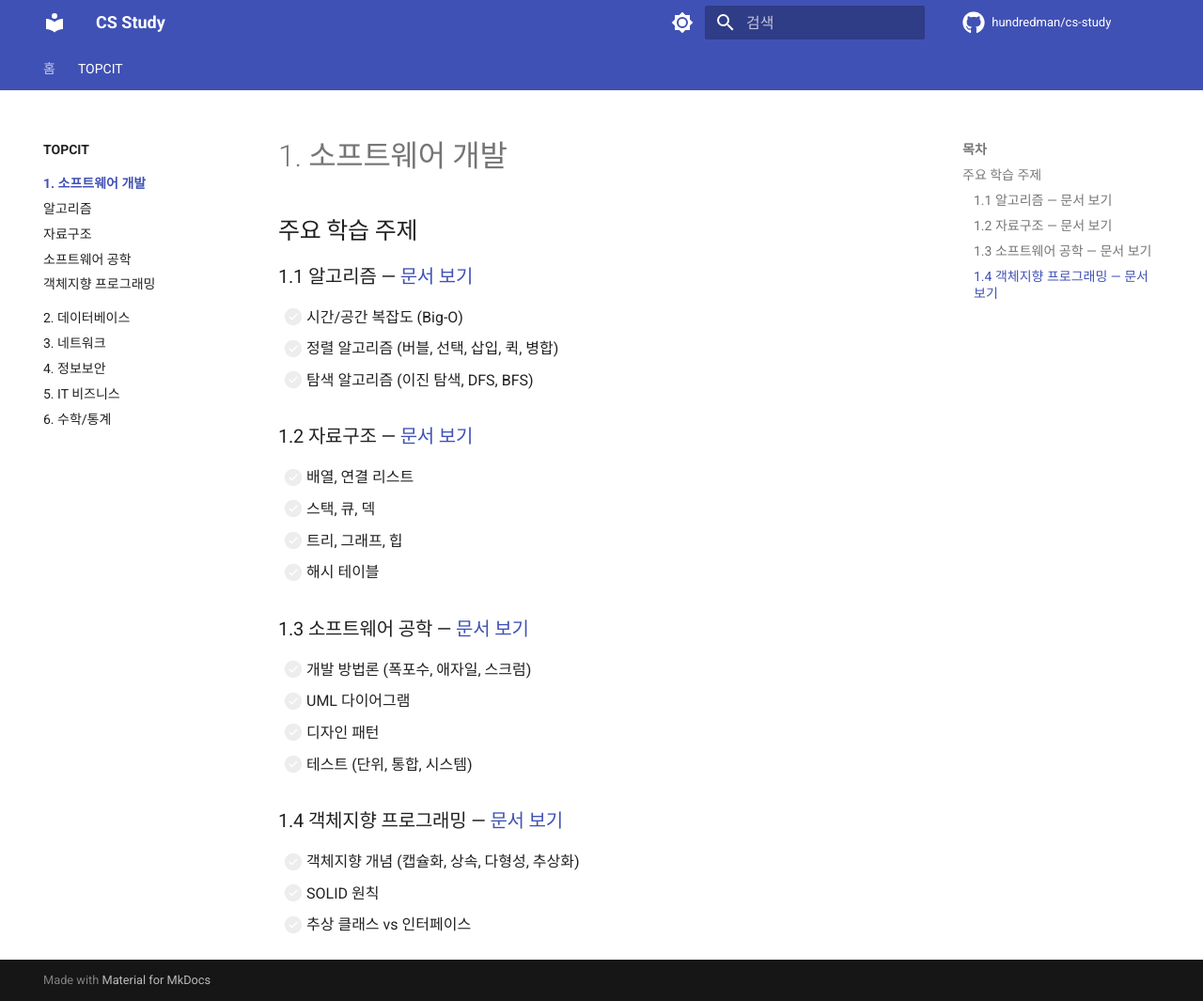
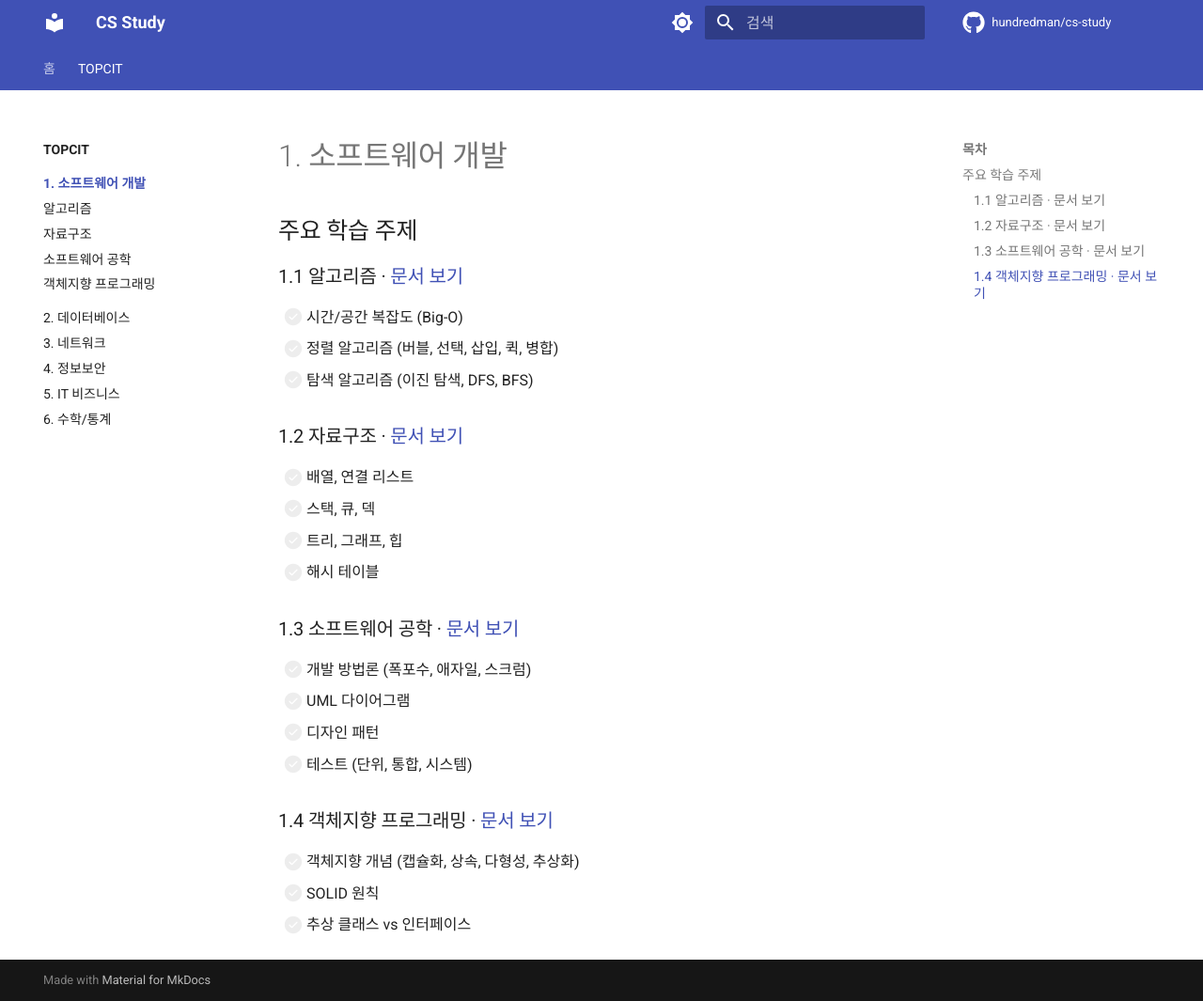
Before and after one commit to hundredman/cs-study, an MkDocs documentation site: the page built from docs/TOPCIT/01_소프트웨어개발/README.md, in a window 1280 px wide and 1065 px high. Shown: the whole window at 94% size. Built offline with MkDocs 1.6.1 and Material for MkDocs 9.7.7, drawn with Linux system fonts in a browser that asks for light colours; comment, search, counter and statistics services are not loaded.

Commit message:
docs: 문서 보기 링크 구분자 변경 (— → · )

```diff
--- a/docs/TOPCIT/01_소프트웨어개발/README.md
+++ b/docs/TOPCIT/01_소프트웨어개발/README.md
@@ -2,24 +2,24 @@
 
 ## 주요 학습 주제
 
-### 1.1 알고리즘 — [문서 보기](./01_알고리즘.md)
+### 1.1 알고리즘 · [문서 보기](./01_알고리즘.md)
 - [ ] 시간/공간 복잡도 (Big-O)
 - [ ] 정렬 알고리즘 (버블, 선택, 삽입, 퀵, 병합)
 - [ ] 탐색 알고리즘 (이진 탐색, DFS, BFS)
 
-### 1.2 자료구조 — [문서 보기](./02_자료구조.md)
+### 1.2 자료구조 · [문서 보기](./02_자료구조.md)
 - [ ] 배열, 연결 리스트
 - [ ] 스택, 큐, 덱
 - [ ] 트리, 그래프, 힙
 - [ ] 해시 테이블
 
-### 1.3 소프트웨어 공학 — [문서 보기](./03_소프트웨어공학.md)
+### 1.3 소프트웨어 공학 · [문서 보기](./03_소프트웨어공학.md)
 - [ ] 개발 방법론 (폭포수, 애자일, 스크럼)
 - [ ] UML 다이어그램
 - [ ] 디자인 패턴
 - [ ] 테스트 (단위, 통합, 시스템)
 
-### 1.4 객체지향 프로그래밍 — [문서 보기](./04_객체지향프로그래밍.md)
+### 1.4 객체지향 프로그래밍 · [문서 보기](./04_객체지향프로그래밍.md)
 - [ ] 객체지향 개념 (캡슐화, 상속, 다형성, 추상화)
 - [ ] SOLID 원칙
 - [ ] 추상 클래스 vs 인터페이스
```
